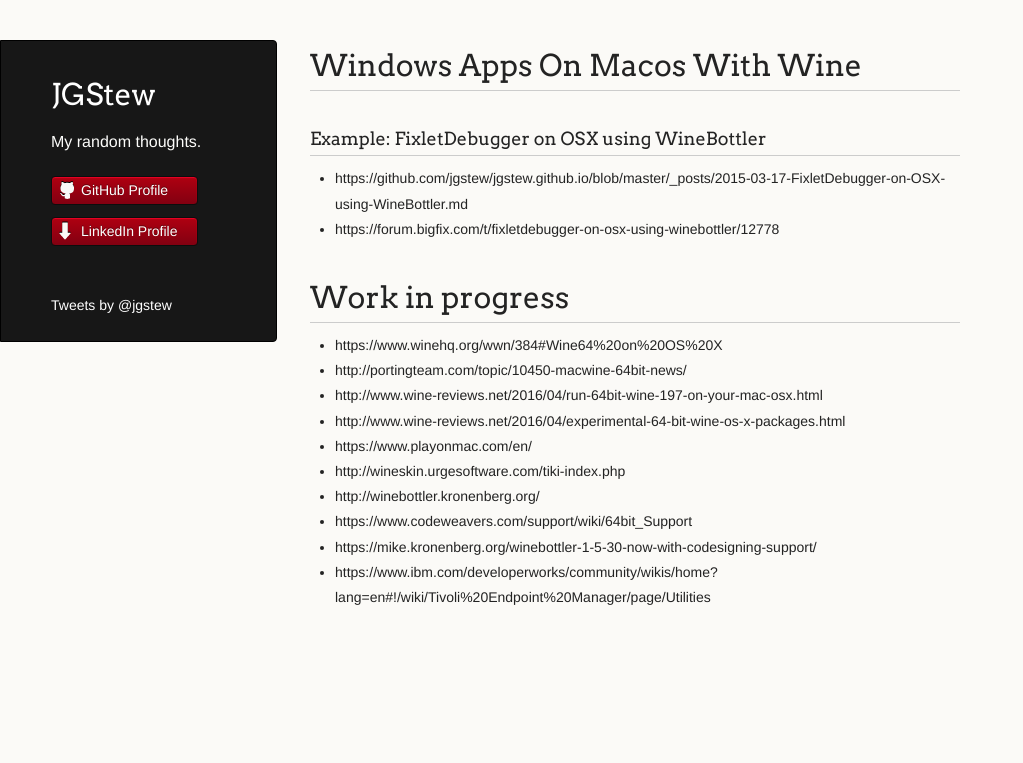
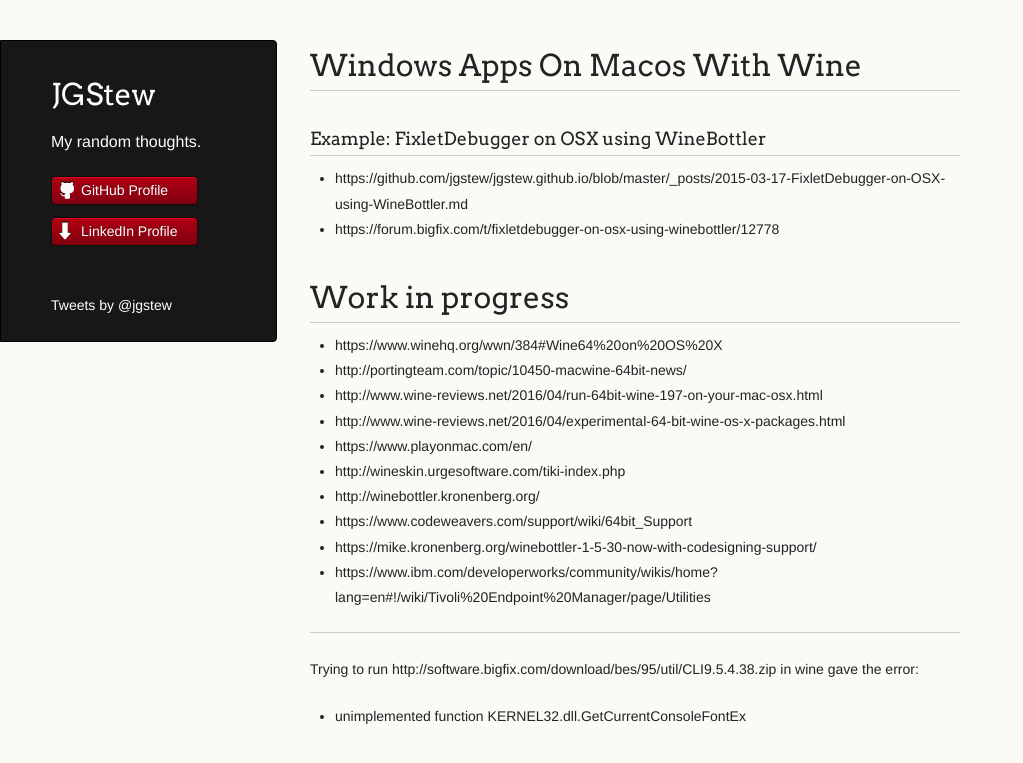
Before and after one commit to jgstew/jgstew.github.io, a Jekyll site: the page built from _posts/2016-12-03-Windows-apps-on-macOS-with-Wine.md, in a window 1280 px wide. Shown: the top 763 px of the page, without its empty margins (0-1023 px from the left). Built offline with Jekyll 4.4.1, drawn with Linux system fonts in a browser that asks for light colours; comment, search, counter and statistics services are not loaded.

Commit message:
Update 2016-12-03-Windows-apps-on-macOS-with-Wine.md

```diff
--- a/_posts/2016-12-03-Windows-apps-on-macOS-with-Wine.md
+++ b/_posts/2016-12-03-Windows-apps-on-macOS-with-Wine.md
@@ -14,3 +14,8 @@
 - https://www.codeweavers.com/support/wiki/64bit_Support
 - https://mike.kronenberg.org/winebottler-1-5-30-now-with-codesigning-support/
 - https://www.ibm.com/developerworks/community/wikis/home?lang=en#!/wiki/Tivoli%20Endpoint%20Manager/page/Utilities
+
+--------------
+
+Trying to run http://software.bigfix.com/download/bes/95/util/CLI9.5.4.38.zip in wine gave the error:
+- unimplemented function KERNEL32.dll.GetCurrentConsoleFontEx
```
